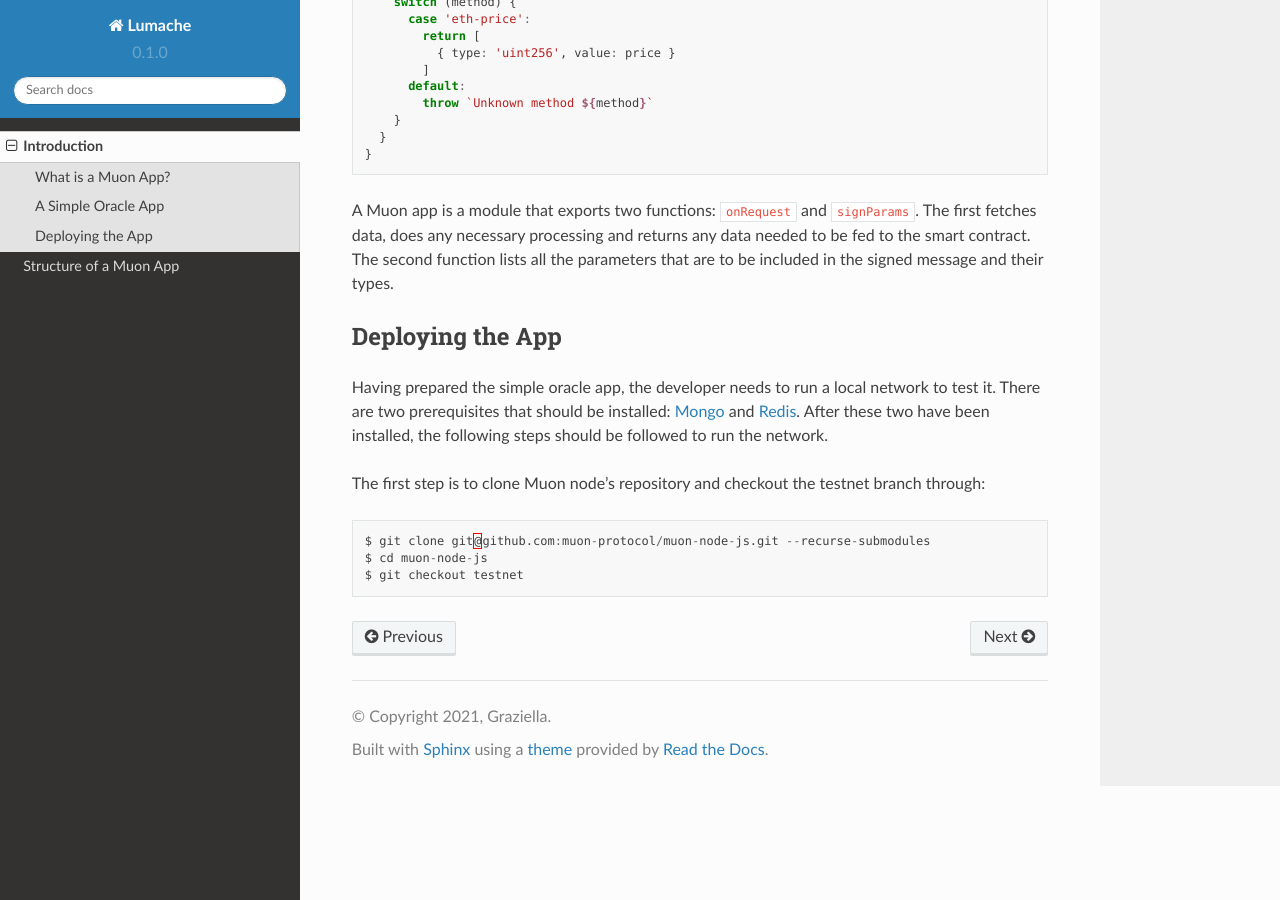
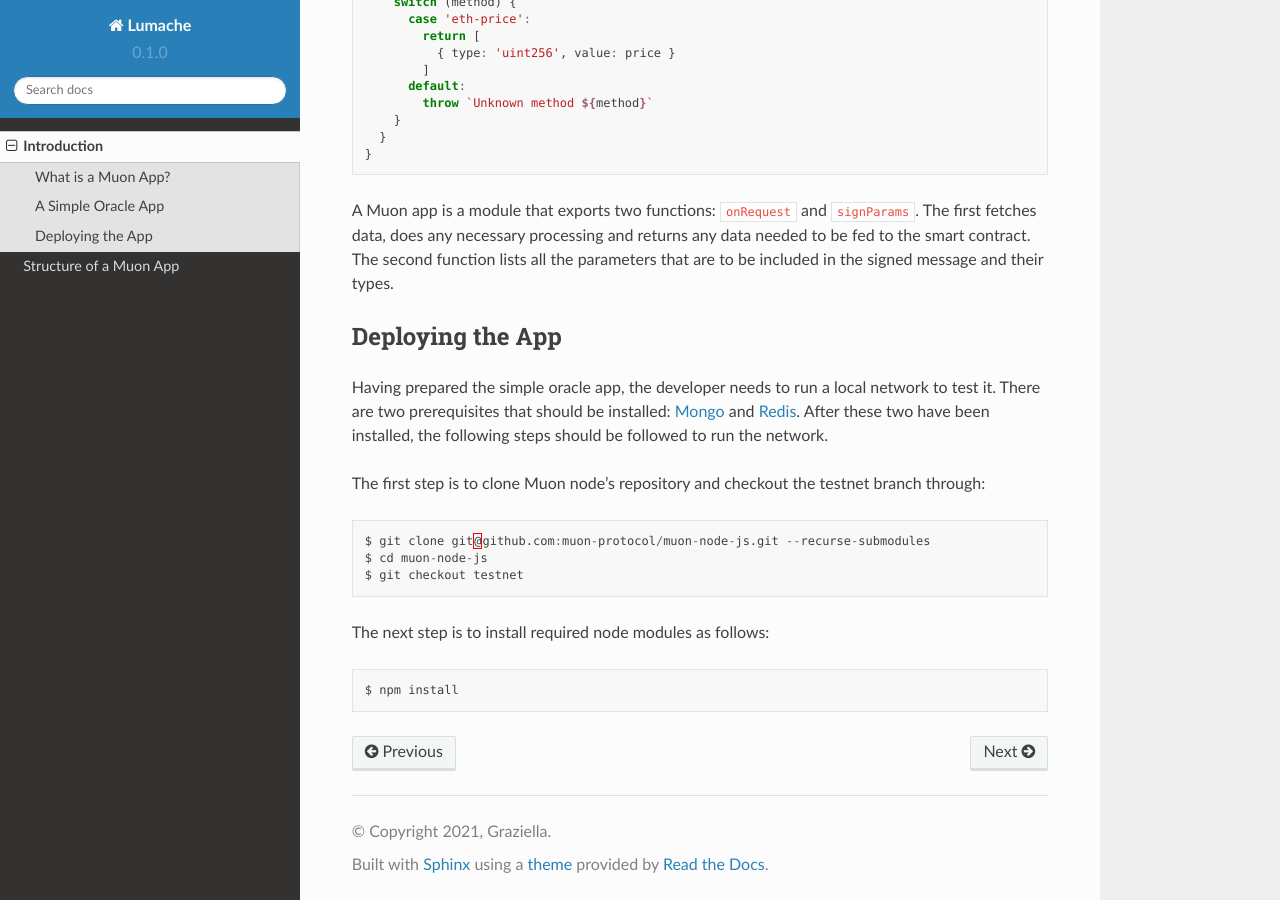
Before and after one commit to abramsymons/rtd-muon, a Sphinx documentation site: the page built from docs/source/introduction.rst, in a window 1280 px wide and 900 px high, scrolled down 1212 px. Built offline with Sphinx 7.4.7 and the Read the Docs theme 2.0.0, drawn with Linux system fonts in a browser that asks for light colours.

Commit message:
Update introduction.rst

```diff
--- a/docs/source/introduction.rst
+++ b/docs/source/introduction.rst
@@ -66,3 +66,9 @@ The first step is to clone Muon node’s repository and checkout the testnet bra
     $ git clone git@github.com:muon-protocol/muon-node-js.git --recurse-submodules
     $ cd muon-node-js
     $ git checkout testnet
+
+The next step is to install required node modules as follows:
+
+.. code-block:: javascript
+
+    $ npm install
```
